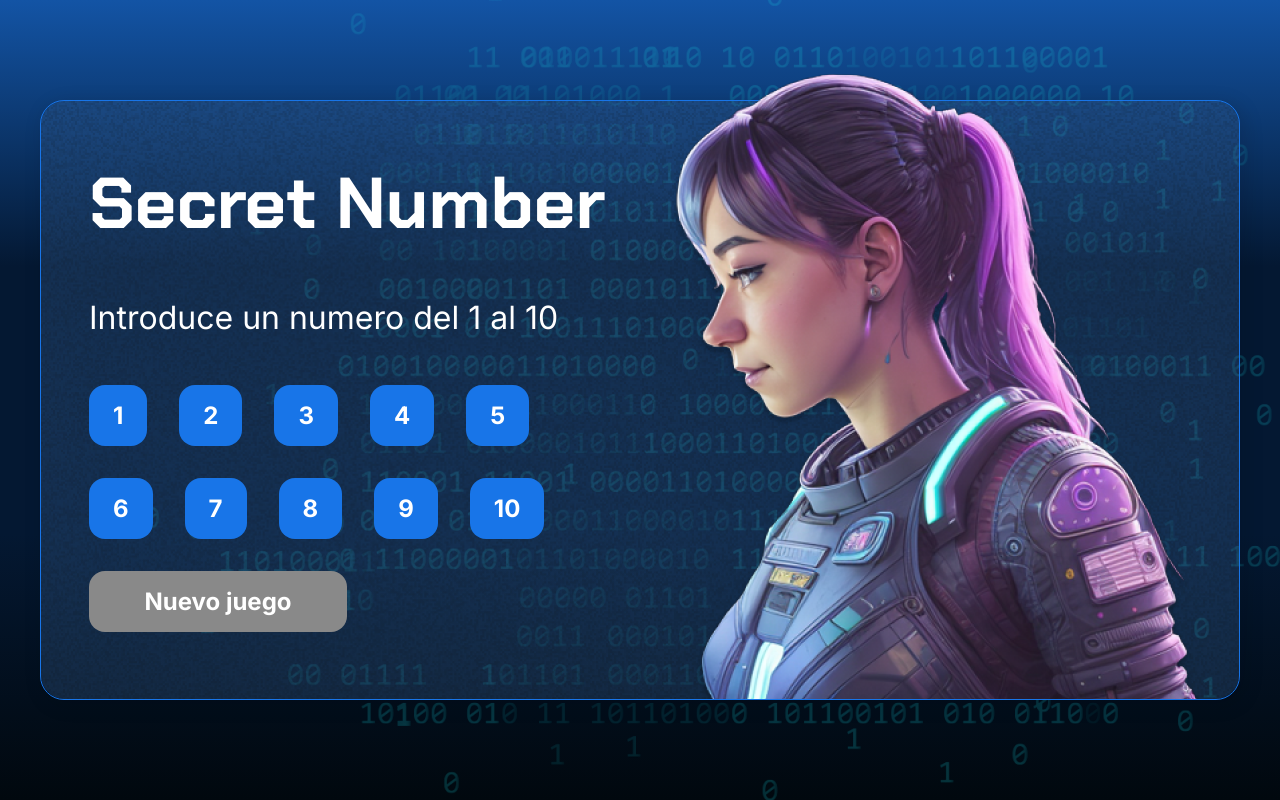
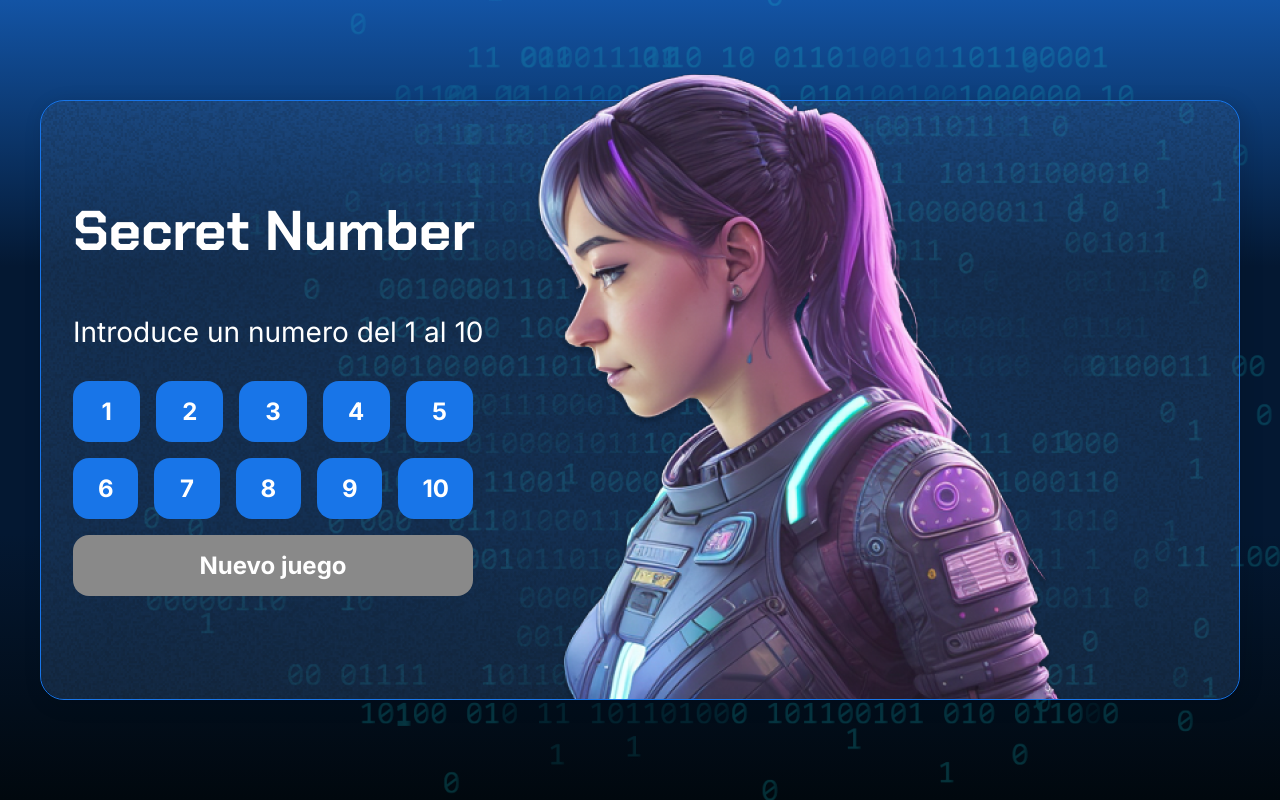
Before and after one commit to Macros-R/Secret-Number-Game, a plain HTML site: page index.html in a window 1280 px wide. Drawn offline with Linux system fonts and the light colour scheme.

Commit message:
css update

```diff
--- a/style.css
+++ b/style.css
@@ -50,7 +50,7 @@ body::before {
 
 .container__informaciones {
     flex: 1;
-    padding: 3rem;
+    padding: 2rem;
 }
 
 .container__boton {
@@ -61,7 +61,7 @@ body::before {
     font-size: 24px;
     font-weight: 700;
     border: none;
-    margin-top: 2rem;
+    margin-top: 1rem;
 }
 
 .container__boton:disabled {
@@ -78,13 +78,13 @@ body::before {
 
 .container__botones {
     display: flex;
-    gap: 2em;
-    width: 50%;
+    gap: 1em;
+    width: 400px;
 }
 
 h1 {
     font-family: 'Chakra Petch', sans-serif;
-    font-size: 72px;
+    font-size: 56px;
     padding-bottom: 3rem;
 }
 
@@ -94,6 +94,6 @@ button {
 }
 
 .texto__parrafo {
-    font-size: 32px;
+    font-size: 28px;
     font-weight: 400;
 }
```
